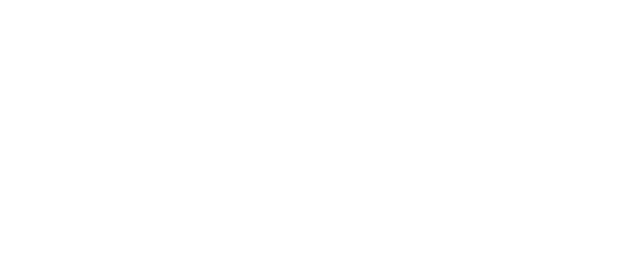
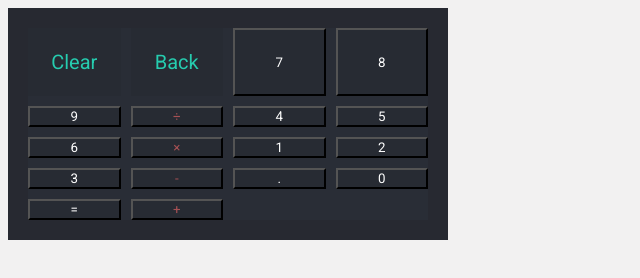
Before and after one commit to tylerlam24/calculator, a plain HTML site: page index.html in a window 1280 px wide. Shown: the whole page, without its empty margins (0-640 px from the left). Drawn offline with Linux system fonts and the light colour scheme.

Commit message:
Added buttons

```diff
--- a/index.html
+++ b/index.html
@@ -5,8 +5,35 @@
     <meta name="viewport" content="width=device-width, initial-scale=1.0">
     <title>Calculator</title>
     <link rel="stylesheet" href="./styles.css">
+    <link rel="preconnect" href="https://fonts.googleapis.com">
+    <link rel="preconnect" href="https://fonts.gstatic.com" crossorigin>
+    <link href="https://fonts.googleapis.com/css2?family=Roboto:ital,wght@0,100;0,300;0,400;0,500;0,700;0,900;1,100;1,300;1,400;1,500;1,700;1,900&display=swap" rel="stylesheet">
 </head>
 <body>
+    <div class="calculator">
+        <div class="screen">
 
+        </div>
+        <div class="buttons">
+            <button class="delBtn" id="clearBtn">Clear</button>
+            <button class="delBtn" id="backBtn">Back</button>
+            <button id="7">7</button>
+            <button id="8">8</button>
+            <button id="9">9</button>
+            <button class="operatorBtn" id="divideBtn">÷</button>
+            <button id="4">4</button>
+            <button id="5">5</button>
+            <button id="6">6</button>
+            <button class="operatorBtn" id="multiplyBtn">×</button>
+            <button id="1">1</button>
+            <button id="2">2</button>
+            <button id="3">3</button>
+            <button class="operatorBtn" id="subtractBtn">-</button>
+            <button id=".">.</button>
+            <button id="0">0</button>
+            <button id="equalsBtn">=</button>
+            <button class="operatorBtn" id="addBtn">+</button>
+        </div>
+    </div>
 </body>
 </html>
--- a/styles.css
+++ b/styles.css
@@ -0,0 +1,39 @@
+html {
+    font-family: 'Roboto', sans-serif;
+}
+
+body {
+    background-color: #f2f1f1;
+    align-items: center;
+    justify-content: center;
+}
+
+button {
+    font-family: 'Roboto', sans-serif;
+    background-color: #272b33;
+    color: white;
+}
+
+.calculator {
+    background-color: #272931;
+    padding: 20px;
+    width: 400px;
+}
+
+.buttons {
+    background-color: #292d36;
+    display: grid;
+    grid-template-columns: repeat(4, 1fr);
+    grid-gap: 10px;
+}
+
+.delBtn {
+    color: #26ccaf;
+    font-size: 20px;
+    border: 2px #272b33 solid;
+    padding: 20px;
+}
+
+.operatorBtn {
+    color: #a65154;
+}
```
